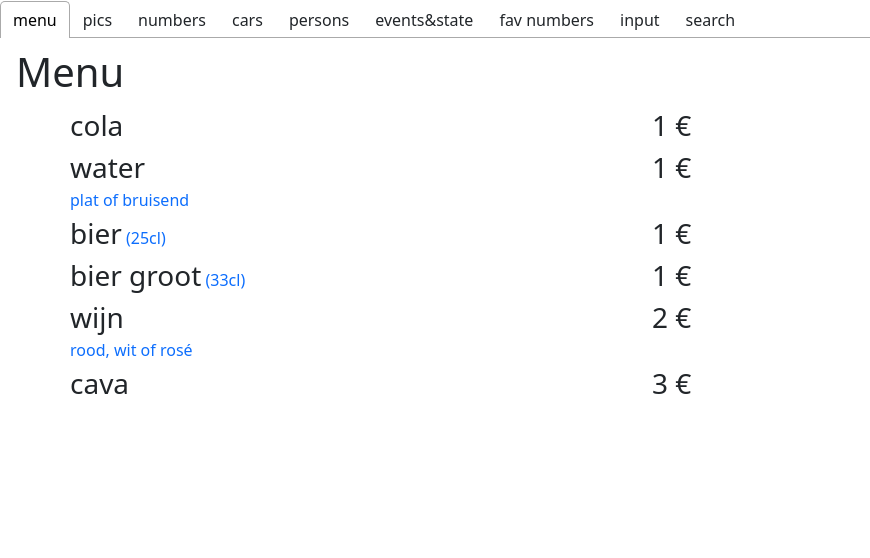
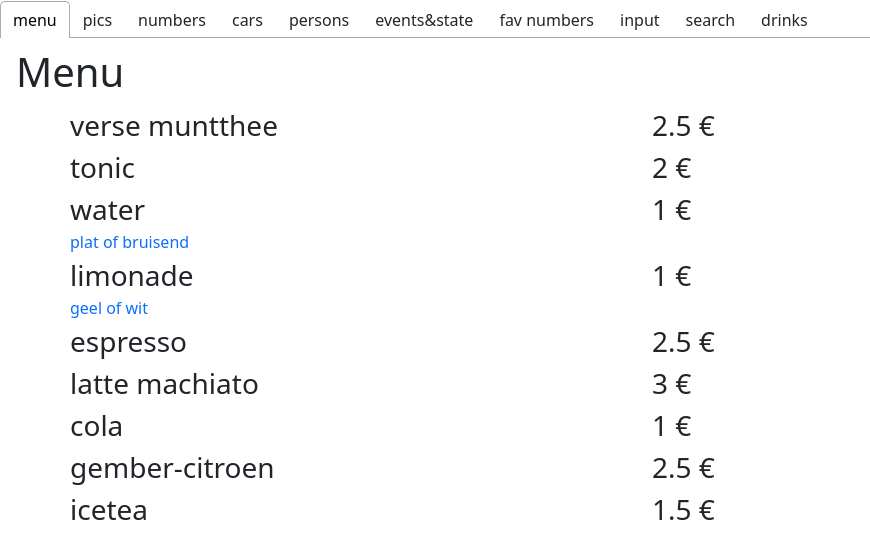
Before and after one commit to kristofmoons/toets2_react, a React (Create React App) app: page / in a window 1280 px wide. Shown: the top 558 px of the page, without its empty margins (0-870 px from the left). Built offline with nearby package versions, Linux system fonts and the light colour scheme.

Commit message:
Drinks step 1

```diff
--- a/src/App.js
+++ b/src/App.js
@@ -13,6 +13,7 @@ import {EventAndStatePage} from "./pages/EventAndStatePage";
 import {FavoriteNumberPage} from "./pages/FavoriteNumberPage";
 import {InputPage} from "./pages/InputPage";
 import {SearchPersonsPage} from "./pages/SearchPersonsPage";
+import {DrinksPage} from "./pages/DrinksPage";
 
 function App() {
     return (
@@ -27,6 +28,8 @@ function App() {
                 <Tab>fav numbers</Tab>
                 <Tab>input</Tab>
                 <Tab>search</Tab>
+                <Tab>drinks</Tab>
+
             </TabList>
             <TabPanel>
                 <MenuCardPage products={PRODUCTS_DATA}/>
@@ -55,6 +58,9 @@ function App() {
             <TabPanel>
                 <SearchPersonsPage persons={PERSON_DATA}/>
             </TabPanel>
+            <TabPanel>
+                <DrinksPage drinks={PRODUCTS_DATA}/>
+            </TabPanel>
         </Tabs>
     );
 }
--- /dev/null
+++ b/src/components/Drinks.js
@@ -0,0 +1,24 @@
+import {Section} from "./Section";
+import {Col} from "react-bootstrap";
+import {MyCard} from "./MyCard";
+
+function Drink(props) {
+    const {drink} = props;
+    return (
+        <Col xs={6} sm={4} md={3} lg={2}>
+            <MyCard title={drink.name}>
+                <div>{drink.price}</div>
+                <div>{drink.type}</div>
+            </MyCard>
+        </Col>
+    );
+}
+
+export function Drinks(props) {
+    const {drinks, title, isInitiallyOpen} = props;
+    return (
+        <Section title={title} isInitiallyOpen={isInitiallyOpen}>
+            {drinks.map(d => <Drink key={d.name} drink={d} />)}
+        </Section>
+    );
+}
--- a/src/data/data.js
+++ b/src/data/data.js
@@ -12,12 +12,15 @@ ATTENTION!!!!
 */
 
 export const PRODUCTS_DATA = [
+    {name: "verse muntthee", price: 2.5, warm: true},
+    {name: "tonic", price: 2, warm: false},
+    {name: "water", price: 1, note: "plat of bruisend"},
+    {name: "limonade", price: 1, note: "geel of wit"},
+    {name: "espresso", price: 2.5, warm: true},
+    {name: "latte machiato", price: 3, warm: true},
     {name: "cola", price: 1 },
-    {name: "water", price: 1, note: "plat of bruisend"},
-    {name: "bier", price: 1, size: 25},
-    {name: "bier groot", price: 1, size: 33},
-    {name: "wijn", price: 2, note:"rood, wit of rosé"},
-    {name: "cava", price: 3},
+    {name: "gember-citroen", price: 2.5, warm: true},
+    {name: "icetea", price: 1.5},
 ];
 
 
--- /dev/null
+++ b/src/pages/DrinksPage.js
@@ -0,0 +1,14 @@
+import {Drinks} from "../components/Drinks";
+
+
+export function DrinksPage(props) {
+    const {drinks} = props;
+    console.log(drinks)
+    return (
+        <div className="mx-3">
+
+            <Drinks drinks={drinks} title="DrankenKaart" isInitiallyOpen={true}/>
+
+        </div>
+    );
+}
```
